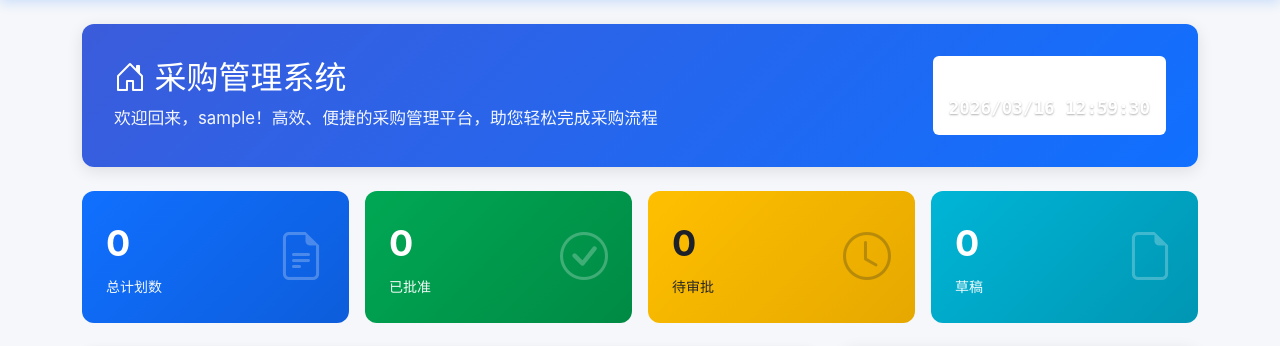
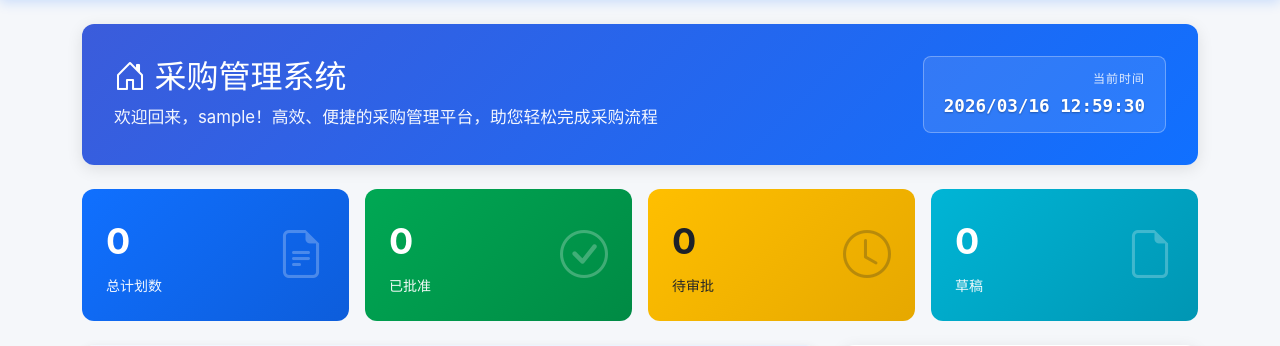
Before and after one commit to qianqianjie-999/procurement_v1.0, a Flask app: page / in a window 1280 px wide. Shown: the part 72-418 px from the top of the page. Run offline with Flask 3, Linux system fonts and the light colour scheme; the visitor is signed in with stand-in values (Sample User, id 1); data that the repository does not hold is empty.

Commit message:
Fix time display - use semi-transparent background instead of white

```diff
--- a/app/templates/index.html
+++ b/app/templates/index.html
@@ -13,9 +13,9 @@
                 <p class="mb-0" style="opacity: 0.95; font-size: 1.05rem;">欢迎回来，{{ current_user.username }}！高效、便捷的采购管理平台，助您轻松完成采购流程</p>
             </div>
             <div class="col-md-4 text-md-end mt-3 mt-md-0">
-                <div class="bg-white bg-opacity-20 rounded p-3 d-inline-block" style="min-width: 200px;">
-                    <small style="color: rgba(255,255,255,0.85); font-size: 0.75rem; text-transform: uppercase; letter-spacing: 1px;">当前时间</small>
-                    <div class="h4 mb-0 fw-bold" id="current-time" style="font-size: 1.1rem; min-width: 180px; font-family: monospace; color: #fff; text-shadow: 0 1px 2px rgba(0,0,0,0.3);">--</div>
+                <div style="display: inline-block; padding: 12px 20px; border: 1px solid rgba(255,255,255,0.3); border-radius: 8px; background: rgba(255,255,255,0.1);">
+                    <div style="color: rgba(255,255,255,0.85); font-size: 0.75rem; text-transform: uppercase; letter-spacing: 1px; margin-bottom: 4px;">当前时间</div>
+                    <div id="current-time" style="font-size: 1.1rem; font-family: monospace; color: #fff; font-weight: bold; text-shadow: 0 1px 2px rgba(0,0,0,0.3);">--</div>
                 </div>
             </div>
         </div>
```
